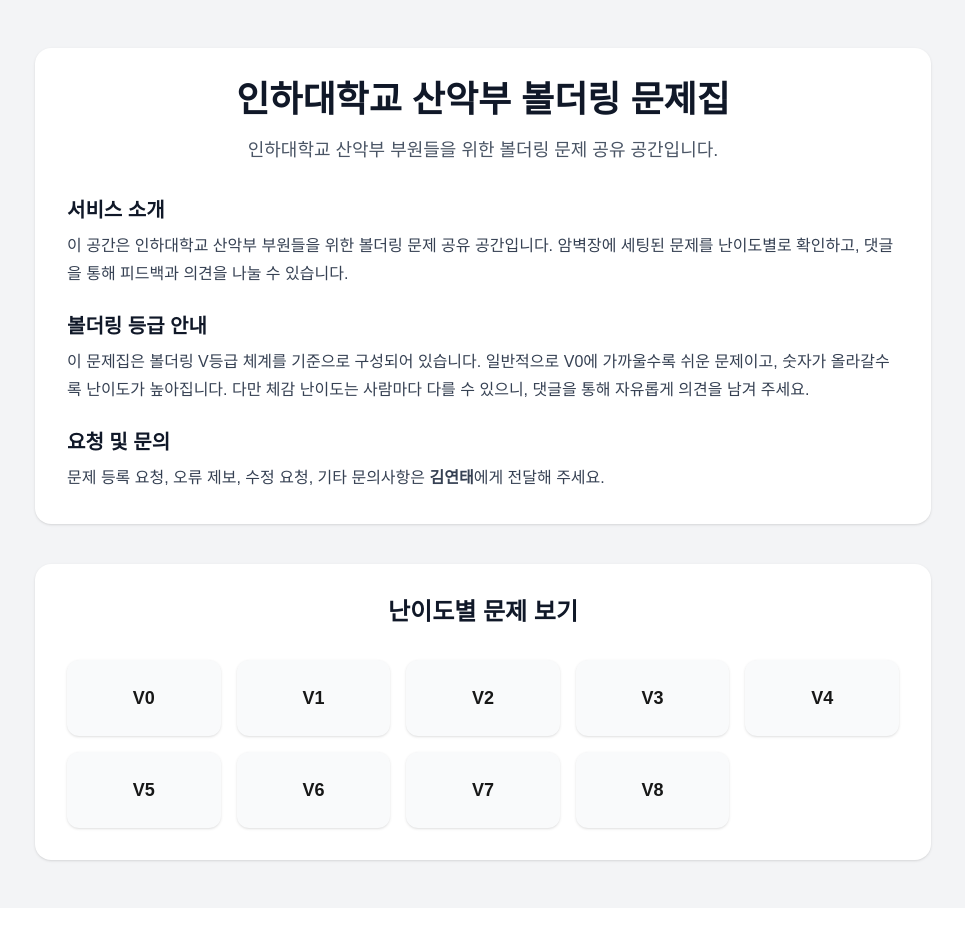
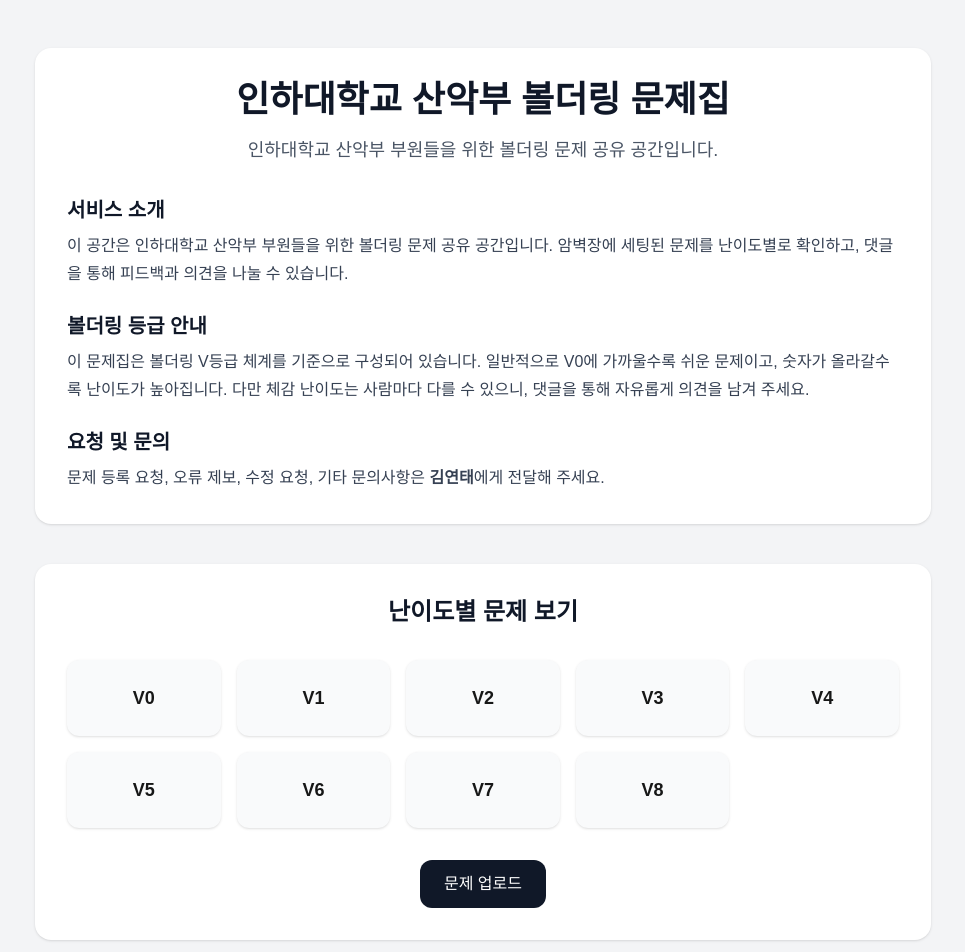
Before and after one commit to dusxo012315-ai/930135, a Next.js app: page / in a window 1280 px wide. Shown: the top 952 px of the page, without its empty margins (157-1122 px from the left). Before the commit the page ends 908 px from the top, so only its background shows below. Built offline with nearby package versions, Linux system fonts and the light colour scheme.

Commit message:
restore upload button

```diff
--- a/app/page.tsx
+++ b/app/page.tsx
@@ -63,6 +63,15 @@
               </Link>
             ))}
           </div>
+
+          <div className="mt-8 text-center">
+            <Link
+              href="/upload"
+              className="inline-block rounded-xl bg-gray-900 px-6 py-3 text-white hover:bg-gray-800"
+            >
+              문제 업로드
+            </Link>
+          </div>
         </div>
       </div>
     </main>
```
